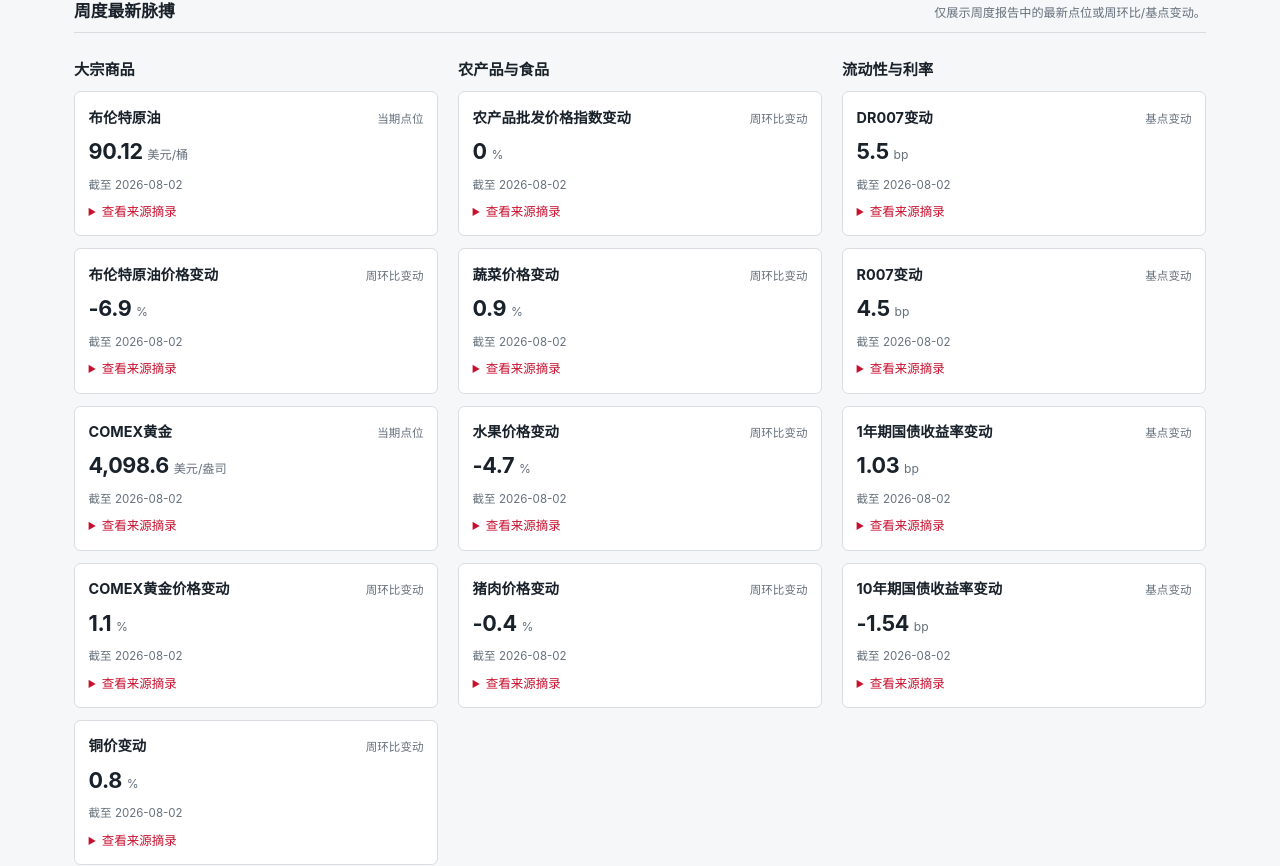
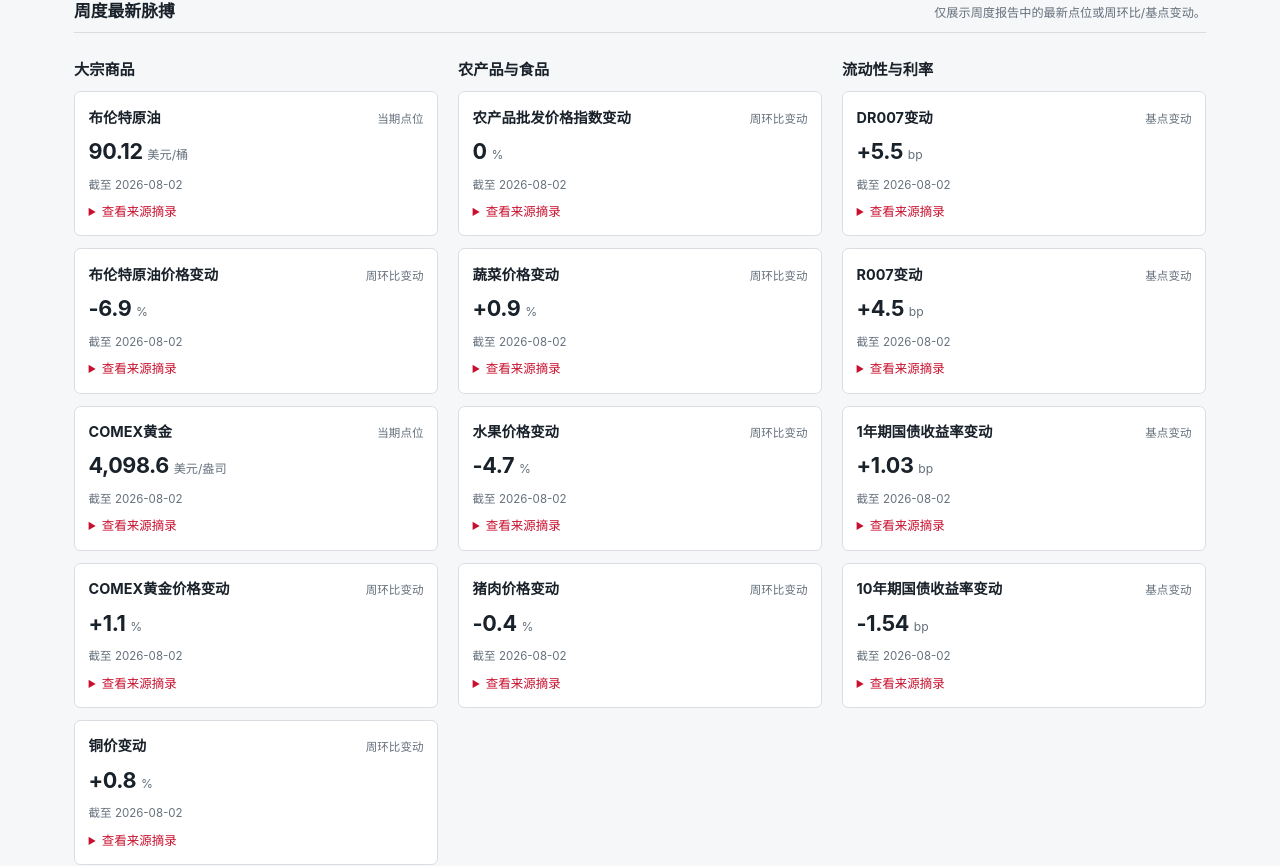
Before and after one commit to thu-kaiwen/huatai-china-macro-pulse, a React (Vite) app: page / in a window 1280 px wide. Shown: the part 3612-4478 px from the top of the page. Built offline with nearby package versions, Linux system fonts and the light colour scheme.

Commit message:
fix: show positive market changes explicitly

```diff
--- a/src/sections/PriceFinancial.tsx
+++ b/src/sections/PriceFinancial.tsx
@@ -78,19 +78,23 @@ const sourcePrecisionByObservationId: Readonly<Record<string, number>> = {
 };
 
 function formatValue(observation: MetricObservation, definition: MetricDefinition): string {
+  let valueText: string;
+
   if (definition.unit === "%" || definition.unit === "bp") {
     const sourcePrecision = sourcePrecisionByObservationId[observation.id];
     if (sourcePrecision !== undefined) {
-      return observation.value.toFixed(sourcePrecision);
+      valueText = observation.value.toFixed(sourcePrecision);
+    } else {
+      valueText = observation.value.toString();
     }
-
-    return observation.value.toString();
+  } else {
+    valueText = observation.value.toLocaleString("en-US", {
+      minimumFractionDigits: observation.value % 1 === 0 ? 1 : 0,
+      maximumFractionDigits: 2,
+    });
   }
 
-  return observation.value.toLocaleString("en-US", {
-    minimumFractionDigits: observation.value % 1 === 0 ? 1 : 0,
-    maximumFractionDigits: 2,
-  });
+  return observation.comparisonType !== "none" && observation.value > 0 ? `+${valueText}` : valueText;
 }
 
 function MarketReading({
```
Also changed, not shown: 1 other file (tests, documents, lock files or other folders).
